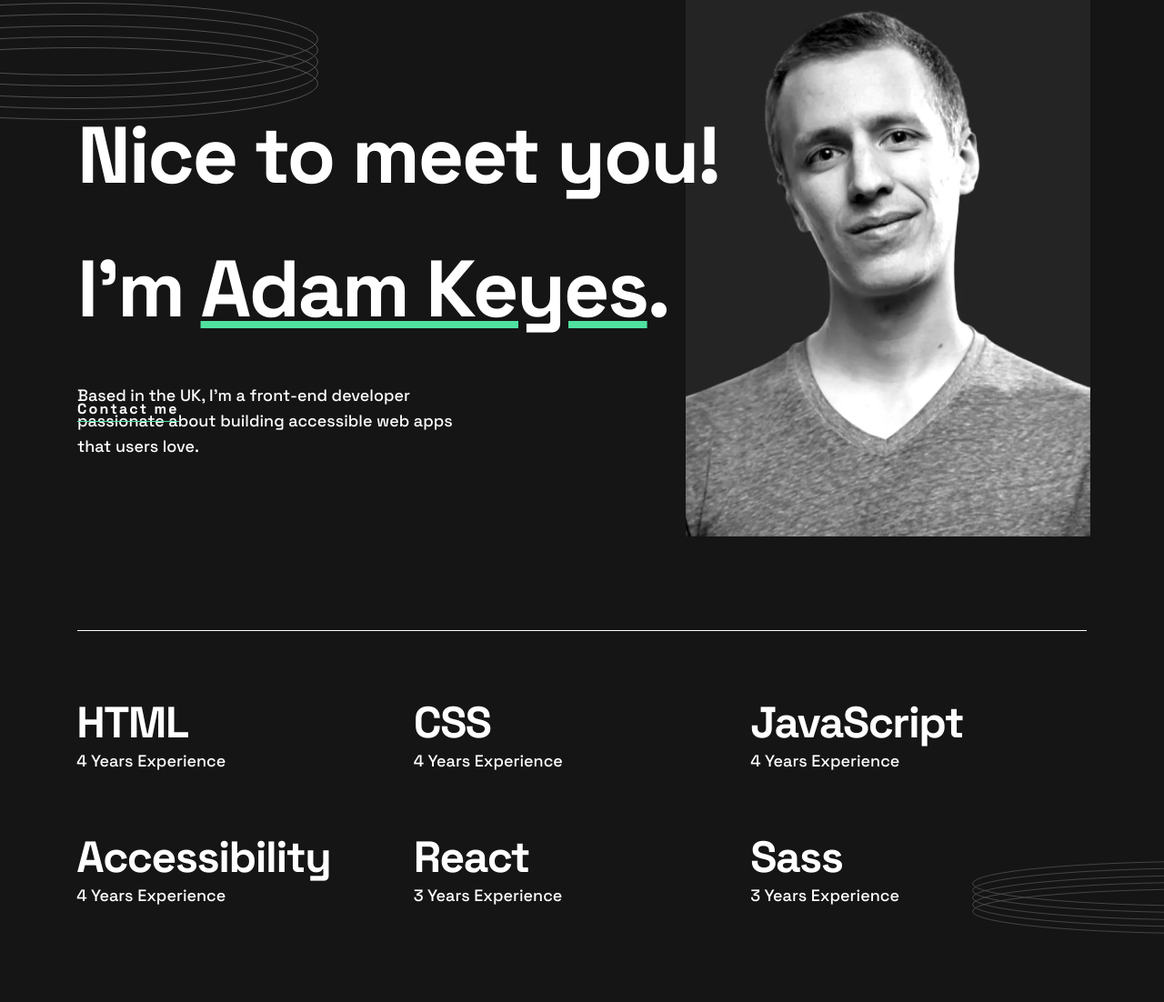
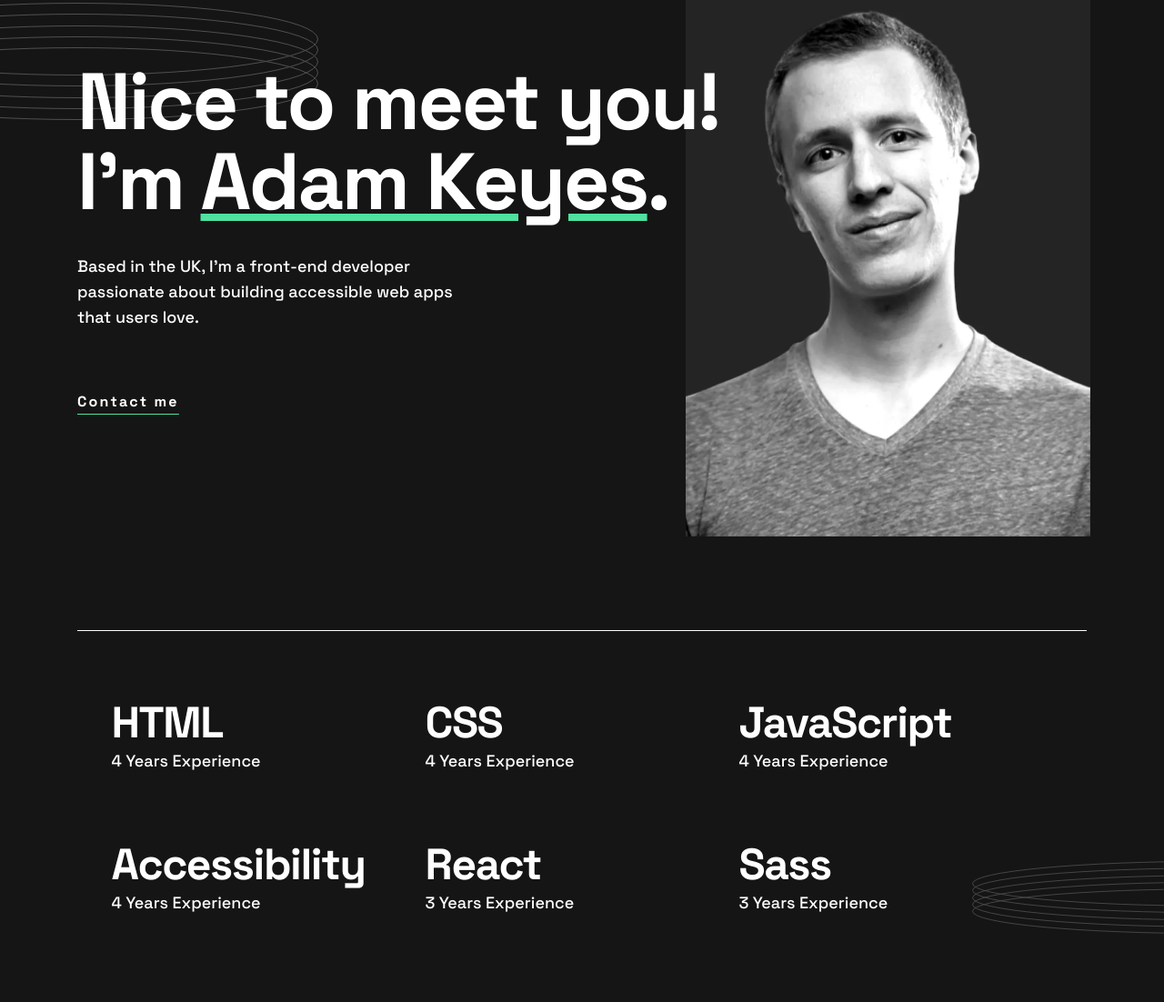
Before and after one commit to cloudpc7/developerportfolio, a plain HTML site: page index.html in a window 1280 px wide. Shown: the part 130-1232 px from the top of the page at 91% size. Drawn offline with Linux system fonts and the light colour scheme.

Commit message:
chaging css styles

```diff
--- a/style.css
+++ b/style.css
@@ -49,15 +49,14 @@ body {
 .bio {
   margin-top: 7.92rem;
   width: 44.12rem;
-  height: 18.93rem;
 }
 
 .introduction {
   font-size: 5.5rem;
   font-weight: 700;
-  /* margin: 0; */
   line-height: 5.5rem;
   letter-spacing: -0.156rem;
+  margin: 0;
 }
 
 .introduction u {
@@ -131,9 +130,9 @@ body {
 
 .skill-sets {
   display: grid;
-  grid-template-columns: repeat(3, 23.16rem);
+  grid-template-columns: repeat(3, 21.5625rem);
   grid-template-rows: repeat(2, 6.12rem);
-  grid-row-gap: 3.12rem;
+  grid-row-gap: 3.62rem;
   margin-top: 4.56rem;
   margin-bottom: 8.75rem;
 }
```
